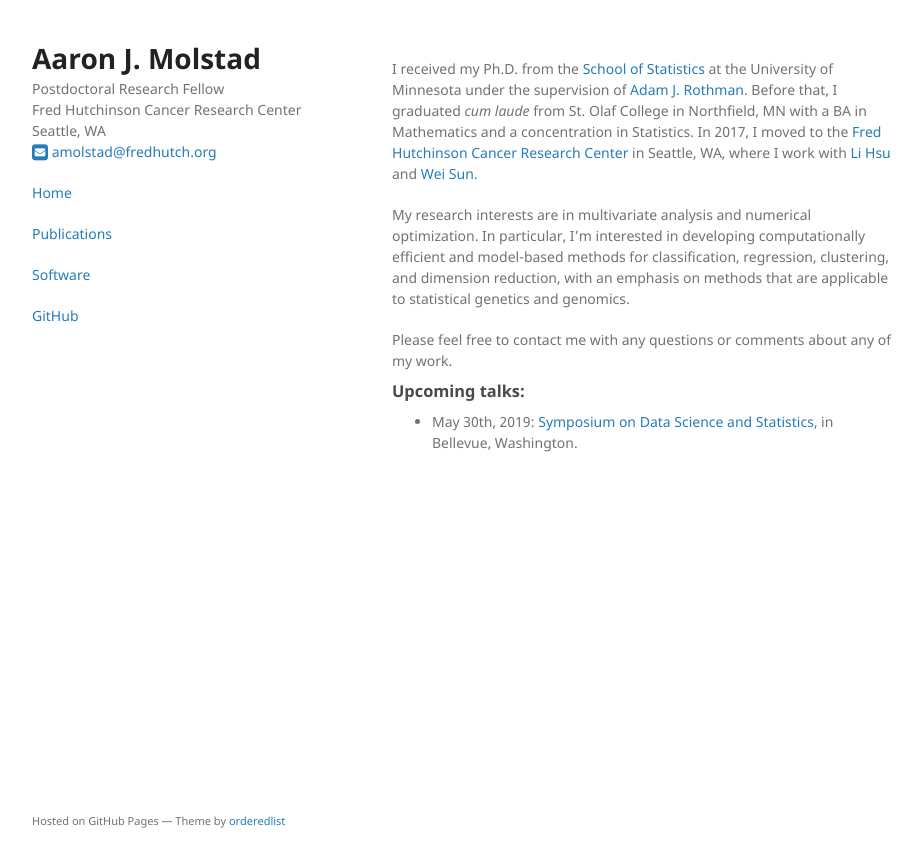
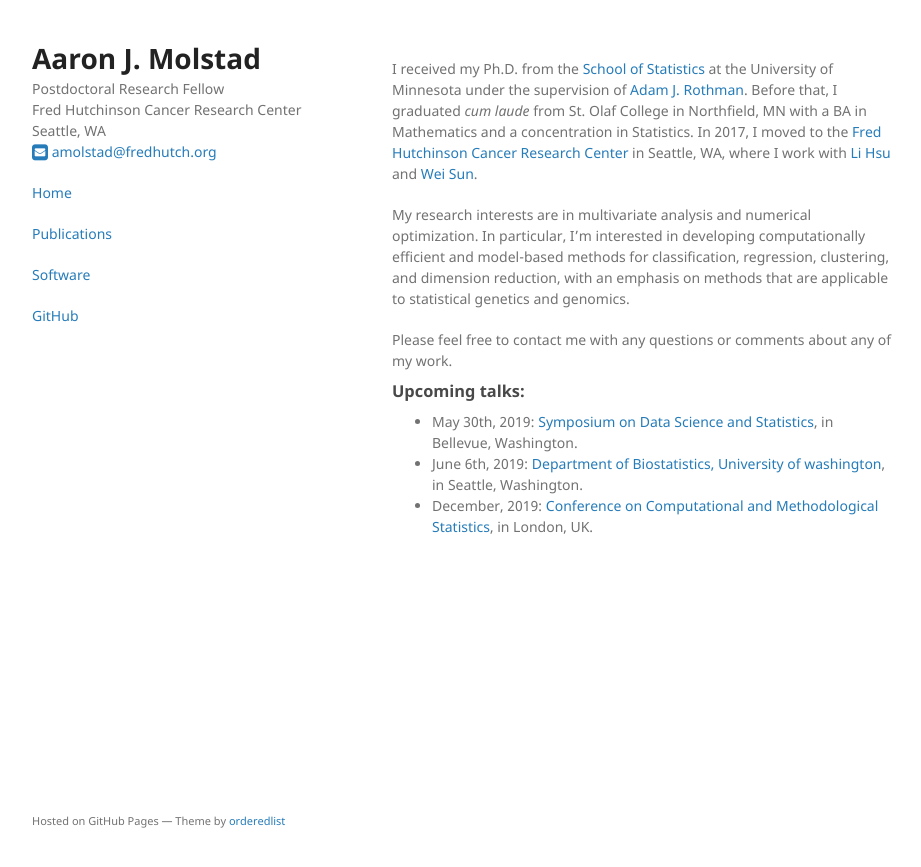
Before and after one commit to ajmolstad/ajmolstad.github.io, a Jekyll site: the page built from index.md, in a window 1280 px wide. Shown: the top 867 px of the page, without its empty margins (178-1099 px from the left). Built offline with Jekyll 4.4.1, drawn with Linux system fonts in a browser that asks for light colours.

Commit message:
Add talks

```diff
--- a/index.md
+++ b/index.md
@@ -11,3 +11,5 @@ Please feel free to contact me with any questions or comments about any of my wo
 
 ### Upcoming talks:
 - May 30th, 2019: [Symposium on Data Science and Statistics](http://ww2.amstat.org/meetings/sdss/2019/), in Bellevue, Washington.
+- June 6th, 2019: [Department of Biostatistics, University of washington](https://www.biostat.washington.edu/node/9933), in Seattle, Washington.
+- December, 2019: [Conference on Computational and Methodological Statistics](http://cmstatistics.org/CMStatistics2019/), in London, UK.
```
